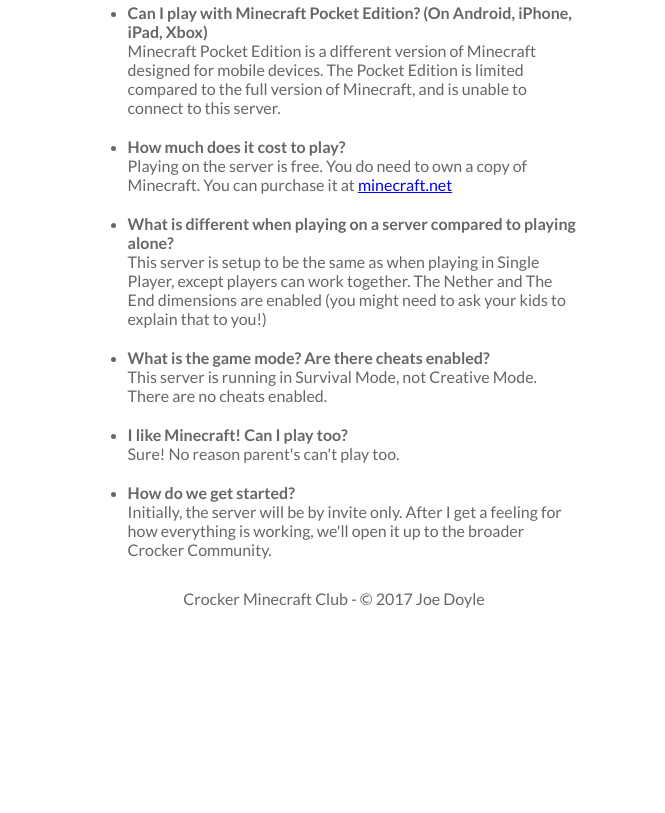
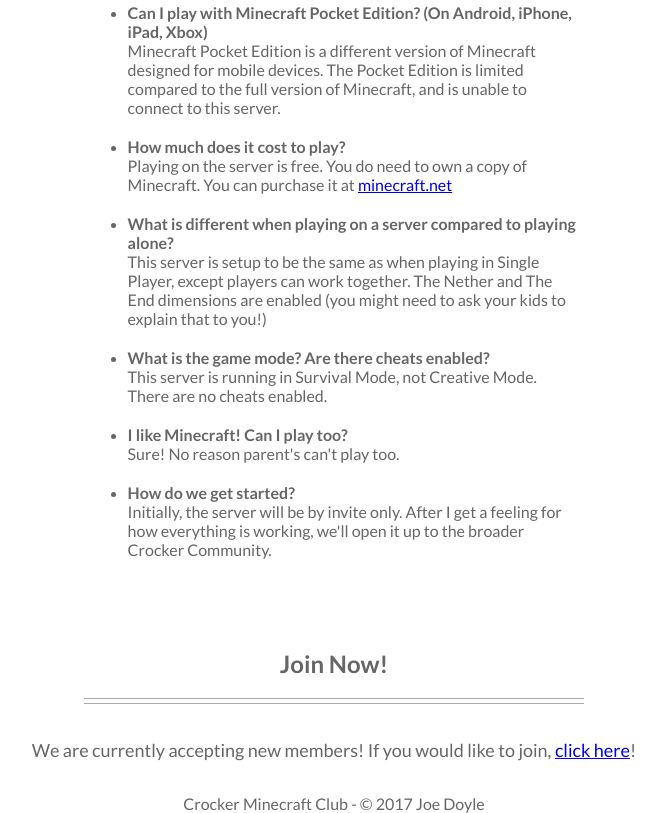
Before and after one commit to JoeDoyle23/crocker-minecraft.club, a website: page public/index.html in a window 1280 px wide. Shown: the part 1991-2804 px from the top of the page, without its empty margins (306-971 px from the left). Before the commit the page ends 2599 px from the top, so only its background shows below. Drawn offline with Linux system fonts and the light colour scheme.

Commit message:
Added join now link

```diff
--- a/public/index.html
+++ b/public/index.html
@@ -98,6 +98,17 @@
         </div>
     </div>
 
+    <!-- Join now -->
+    <div class="join-now-container section-container row" id="join-now">
+        <div class="section-description">
+            <h2>Join Now!</h2>
+            <div class="divider-1"><span></span></div>
+            <p>
+                We are currently accepting new members! If you would like to join, <a href="/join">click here</a>!
+            </p>
+        </div>
+    </div>
+
     <footer>
         Crocker Minecraft Club - © 2017 Joe Doyle
     </footer>
```
